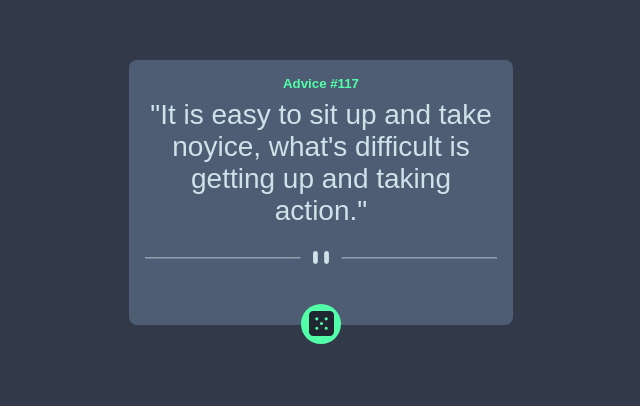
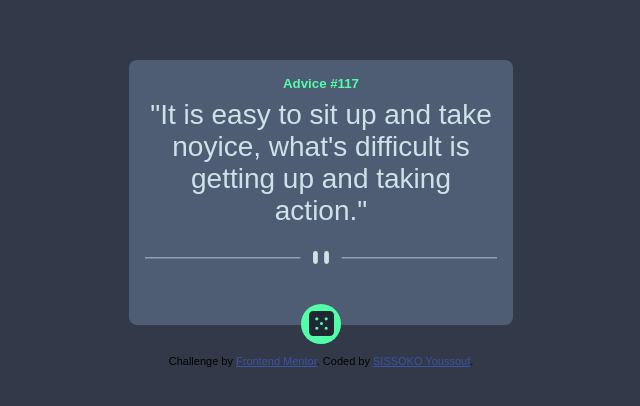
Before and after one commit to Cfcool100/advice-generator, a plain HTML site: page index.html in a window 1280 px wide. Shown: the part 140-546 px from the top of the page, without its empty margins (319-959 px from the left). Drawn offline with Linux system fonts and the light colour scheme.

Commit message:
version desktop

```diff
--- a/index.html
+++ b/index.html
@@ -28,6 +28,9 @@
       </div>
     </div>
   </div>
-
+  <div class="attribution">
+    Challenge by <a href="https://www.frontendmentor.io?ref=challenge" target="_blank">Frontend Mentor</a>.
+    Coded by <a href="https://github.com/Cfcool100">SISSOKO Youssouf</a>.
+  </div>
 </body>
 </html>
--- a/style.css
+++ b/style.css
@@ -68,3 +68,7 @@ body{
     width: 25px;
     height: 25px;
 }
+
+.attribution{
+    margin-top: 30px;
+}
```
Also changed, not shown: 1 other file.
